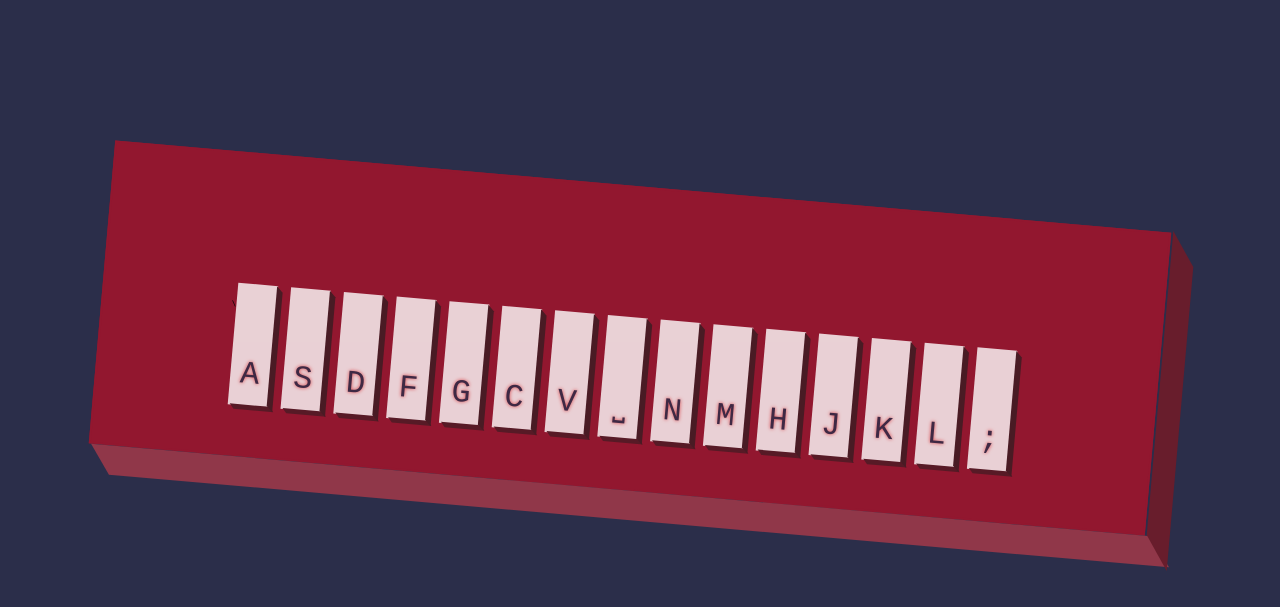
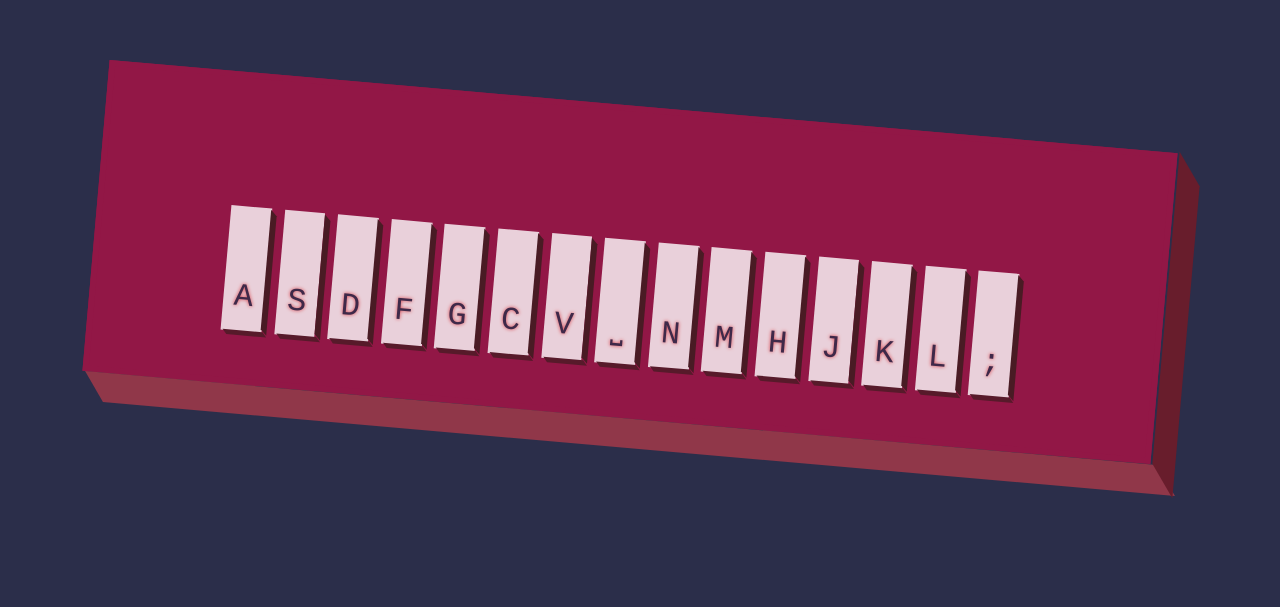
Before and after one commit to matte0DK/DrumKit, a plain HTML site: page index.html in a window 1280 px wide. Shown: the part 167-774 px from the top of the page. Drawn offline with Linux system fonts and the light colour scheme.

Commit message:
cleaned up the code

```diff
--- a/index.html
+++ b/index.html
@@ -7,7 +7,7 @@
 </head>
 <body>
 <div id="piano-body">
-  <div class="keys">\
+  <div class="keys">
     <div data-key="65" class="key">
       <kbd>A</kbd>
       <span class="sound">c</span>
@@ -138,12 +138,11 @@
 <script>
   window.addEventListener('keydown', function(e) {
     const audio = document.querySelector(`audio[data-key="${e.keyCode}"]`);
-    const key = document.querySelector(`.key[data-key="${e.keyCode}"]`)
+    const key = document.querySelector(`.key[data-key="${e.keyCode}"]`);
     if(!audio) return;
     audio.currentTime = 0;
     audio.play();
     key.classList.add('playing');
-
   });
 
   function removeTransition(e) {
--- a/style.css
+++ b/style.css
@@ -1,101 +1,99 @@
 html {
     font-size: .5rem;
-    font-weight: 70;
+    font-weight: 100;
     background: #2b2e4a;
     background-size: cover;
   }
 
   body,html {
     display: flex;
+    margin: 0;
+    padding: 0;
+    max-width: 100%;
+
     align-items: center;
     justify-content: center;
-    max-width: 100%;
-    margin: 0;
-    padding: 0;
+
     font-family: monospace;
   }
 
   body {
-    margin: 40rem 20rem 20rem 20rem;
-
+    margin: 30rem 20rem 20rem 20rem;
   }
 
   .keys {
     display: inline-flex;
     flex: 1;
-    width: 100rem;
+
+    width: 100.5rem;
     min-height: 30vh;
-    background-color: #92172f;
 
-    align-items: center;
-    justify-content: center;
-
-    text-align: center;
+    padding-left: 16rem;
+    padding-right: 16rem;
 
     -ms-perspective-origin-x: 83%;
     -ms-perspective-origin-y: 0%;
     transform: rotate(5deg);
 
+    align-items: center;
+    justify-content: center;
 
-    padding-left: 16rem;
-    padding-right: 16rem;
+    background-color: #921746;
+    border: #921746;
+    border-style: solid;
+    border-width: 6px;
+  }
 
-    border: #92172f;
-    border-style: solid;
-    border-width: 2px;
+  .key-bottom {
+    margin: 5px 2px -8px 0px;
+    width: 5rem;
+    min-height: 5px;
+    transform: skew(40deg, 0deg);
+
+    background-color: #491b24;
+  }
+
+  .key-side {
+    margin: 16.5rem 1rem 6rem -2.5rem;
+    min-width: .7rem;
+    min-height: 15rem;
+    transform: skew(0deg, 45deg);
+
+    background-color: #491b24;
   }
 
   #piano-bottom {
     min-height: 31px;
-    min-width: 100rem;
-    display: flex;
-    flex: 1;
-    align-items: center;
-    justify-content: center;
-    -ms-perspective-origin-x: 83%;
-    -ms-perspective-origin-y: 0%;
+    width: 134rem;
     transform: skew(30deg, 5deg);
 
     background-color: #903749;
   }
 
-  .key-bottom {
-    width: 5rem;
-    min-height: 5px;
-    background-color: #491b24;
-    margin: 5px 2px -8px 0px;
-    transform: skew(40deg, 0deg);
-  }
+  #piano-side {
+    margin-top: 12rem;
+    min-width: 20px;
+    min-height: 39rem;
+    transform: skew(-5deg, 60deg);
 
-  .key-side {
-    min-width: .7rem;
-    min-height: 15rem;
-    background-color: #491b24;
-    margin: 16.5rem 1rem 6rem -2.5rem;
-    transform: skew(0deg, 45deg);
-  }
-
-  #piano-side {
-    min-width: 20px;
-    min-height: 38rem;
     background-color: #681d2c;
-    transform: skew(-5deg, 61deg);
-    margin-top: 12rem;
   }
 
   .key {
-    border: .4rem none rgb(255, 196, 0);
-    min-height: 5rem;
     margin-right: 2.4rem;
     margin-top: 10rem;
+    min-width: 22px;
+    min-height: 5rem;
+    padding: 9rem .6rem .5rem .5rem;
+
+    text-align: center;
+    transition: all .09s ease;
+
+    font-family: Impact, Haettenschweiler, 'Arial Narrow Bold', sans-serif;
     font-size: .8rem;
-    font-family: 'Gill Sans', 'Gill Sans MT', Calibri, 'Trebuchet MS', sans-serif;
-    padding: 9rem .6rem .5rem .5rem;
-    transition: all .09s ease;
-    min-width: 22px;
-    text-align: center;
     color: #2b2e4a;
     background: #ffffff;
+    border: .4rem none rgb(255, 196, 0);
     text-shadow: 0 0 .5rem #e84545;
     opacity: 80%;
   }
@@ -105,7 +103,6 @@ html {
     color: #ffffff;
     background-color: #2b2e4a;
     background-blend-mode: overlay;
-
     box-shadow: 0 0 1rem #903749;
   }
 
@@ -120,26 +117,3 @@ html {
     letter-spacing: .1rem;
     color: #e84545;
   }
-
-
-  .piano-img {
-    position: absolute;
-    width: 100%;
-    height: 100%;
-
-    display: flex;
-    align-items: center;
-    justify-content: center;
-
-    border: #ffffff;
-    border-style: dotted;
-    border-width: 2px;
-  }
-
-  .piano-img img{
-    width: 70rem;
-
-    border: #ffffff;
-    border-style: dotted;
-    border-width: 2px;
-  }
```
